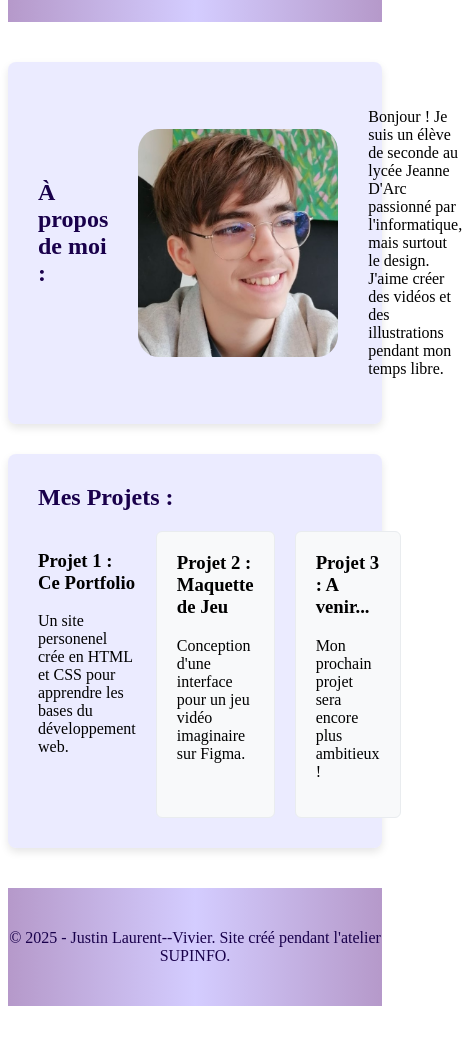
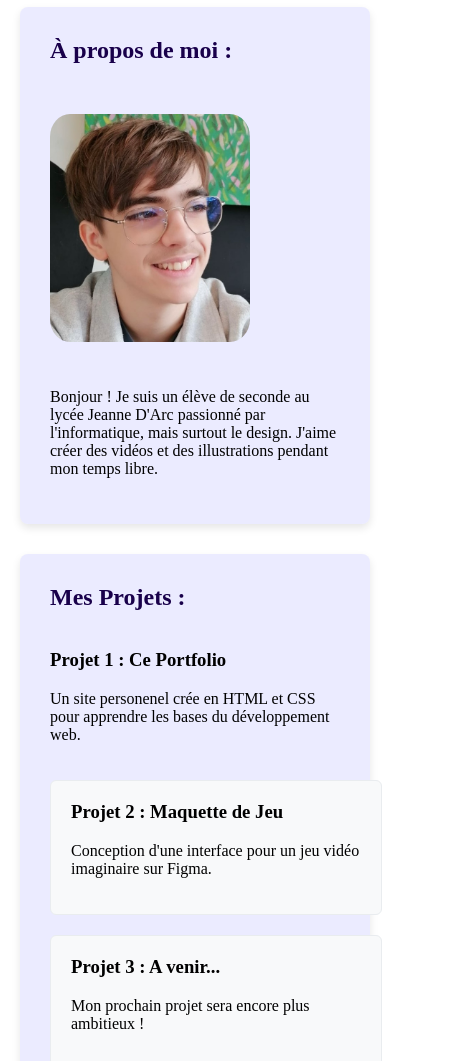
Before and after one commit to JustinLaurentVivier/JustinLaurentVivier.github.io, a plain HTML site: page index.html in a window 390 px wide. Shown: the part 171-1232 px from the top of the page, 462 px wide, since content can reach past the window. Before the commit the page ends 1185 px from the top, so only its background shows below. Drawn offline with Linux system fonts and the light colour scheme.

Commit message:
Update style.css

```diff
--- a/style.css
+++ b/style.css
@@ -7,7 +7,7 @@ background: linear-gradient(90deg, rgba(71, 0, 122, 0.4) 0%, rgba(147, 129, 255,
  header p{margin: 5px 0 0 0; color: #000000c0}
 
 
- main{max-width: 950px; margin: 40px auto; padding: à 20px;}
+ main{ max-width: 950px; margin: 40px auto; padding: 0 20px;}
 
 
  section{background-color: #b8b8ff48; margin-bottom: 30px; padding: 30px; border-radius: 8px; box-shadow: 0 4px 8px rgba(0, 0, 0, 0.1)}
@@ -24,3 +24,24 @@ background: linear-gradient(90deg, rgba(71, 0, 122, 0.4) 0%, rgba(147, 129, 255,
  .cartes-projets-conteneur{display: flex; justify-content: space-between; gap: 20px;}
  .carte{background-color: #f8f9fa; border: 1px solid #e9ecef; padding: 20px; border-radius: 6px; width: 32%}
  .carte h3{margin-top: 0;}
+
+ body {
+  margin: 0;
+  padding: 0;
+  overflow-x: hidden;
+}
+
+@media screen and (max-width: 768px) {
+  #a-propos {
+    flex-direction: column;
+    align-items: flex-start;
+  }
+
+  .cartes-projets-conteneur {
+    flex-direction: column;
+  }
+
+  .carte {
+    width: 100%;
+  }
+}
```
